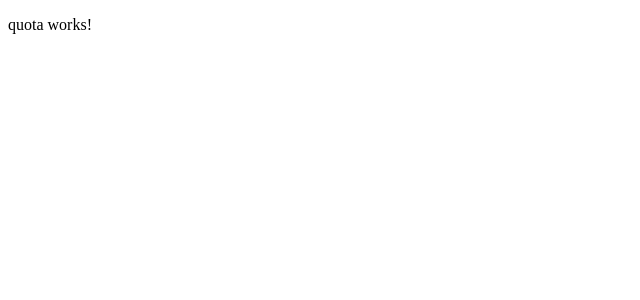
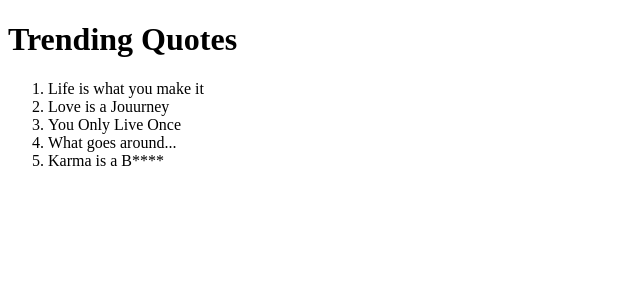
Before and after one commit to Allantoizmughus/Quota, an Angular app: page / in a window 1280 px wide. Shown: the top 300 px of the page, without its empty margins (0-640 px from the left). Built offline with nearby package versions, Linux system fonts and the light colour scheme.

Commit message:
Add elements in the quote.component.html

```diff
--- a/src/app/quota/quota.component.html
+++ b/src/app/quota/quota.component.html
@@ -1 +1,8 @@
-<p>quota works!</p>
+<div class="container">
+<h1>Trending Quotes</h1>
+<div>
+   <ol>
+      <li *ngFor='let quote of quotes'>{{quote.name}}</li>
+   </ol>
+</div>
+</div>
--- a/src/app/quote.ts
+++ b/src/app/quote.ts
@@ -1,6 +1,6 @@
 export class Quote {
     public showDescription:boolean;
-    constructor(public quote:string, public description:string){
+    constructor(public name:string, public description:string){
         this.showDescription=false;
     }
 }
```
